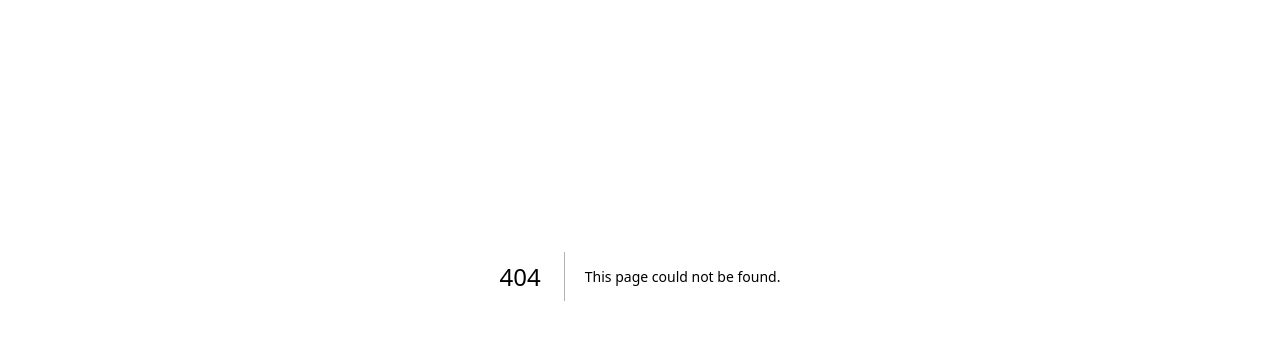
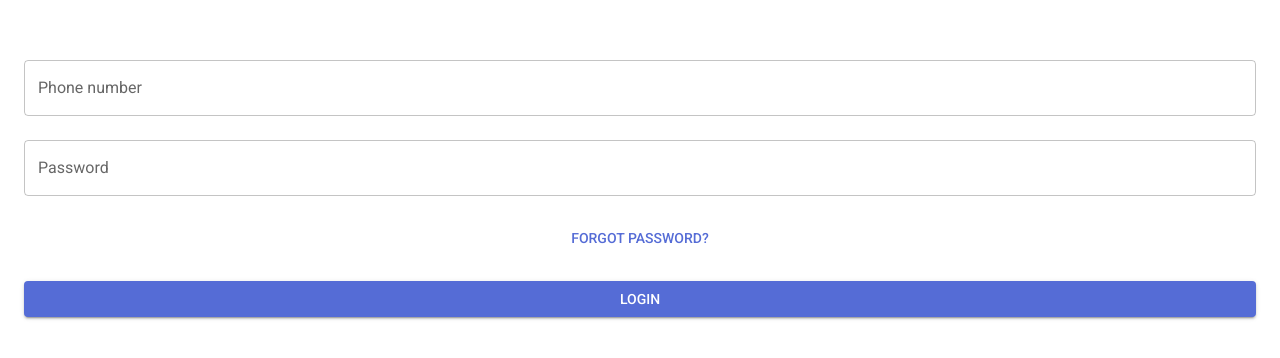
Before and after one commit to akshayjpatil/ramble, a Next.js app: page /login in a window 1280 px wide. Before the commit this address had no page. Shown: the part 124-482 px from the top of the page. Built offline with nearby package versions, Linux system fonts and the light colour scheme.

Commit message:
Adding Login screen and react-hook-form for from handling

```diff
--- a/package.json
+++ b/package.json
@@ -11,13 +11,17 @@
   "dependencies": {
     "@emotion/react": "^11.10.5",
     "@emotion/styled": "^11.10.5",
+    "@hookform/resolvers": "^2.9.10",
     "@mui/icons-material": "^5.10.9",
+    "@mui/lab": "^5.0.0-alpha.108",
     "@mui/material": "^5.10.13",
     "@next/font": "^13.0.2",
     "next": "13.0.2",
     "react": "18.2.0",
     "react-dom": "18.2.0",
-    "realm-web": "^2.0.0"
+    "react-hook-form": "^7.39.4",
+    "realm-web": "^2.0.0",
+    "yup": "^0.32.11"
   },
   "devDependencies": {
     "@types/node": "18.11.9",
--- /dev/null
+++ b/pages/login.tsx
@@ -0,0 +1,3 @@
+import { LoginScreen } from "../src/components/templates/Login";
+
+export default LoginScreen;
--- /dev/null
+++ b/src/components/atoms/TextField/TextField.tsx
@@ -0,0 +1,41 @@
+import {
+  TextFieldProps as MuiTextFieldProps,
+  TextField as MuiTextField,
+  Typography,
+} from "@mui/material";
+import { Control, Controller, FieldValues } from "react-hook-form";
+
+export type TextFieldProps = Omit<MuiTextFieldProps, "variant"> & {
+  name: string;
+  control: Control<FieldValues, any>;
+  label: string;
+  errorText?: string | undefined;
+};
+
+export const TextField = ({
+  name,
+  control,
+  label,
+  errorText,
+  ...textFieldProps
+}: TextFieldProps) => {
+  return (
+    <Controller
+      name={name}
+      control={control}
+      defaultValue={""}
+      render={({ field: { onChange, value } }) => (
+        <>
+          <MuiTextField
+            onChange={onChange}
+            value={value}
+            label={label}
+            variant={"outlined"}
+            helperText={errorText}
+            {...textFieldProps}
+          />
+        </>
+      )}
+    />
+  );
+};
--- /dev/null
+++ b/src/components/atoms/TextField/index.tsx
@@ -0,0 +1 @@
+export * from "./TextField";
--- a/src/components/templates/Home/HomeScreen.tsx
+++ b/src/components/templates/Home/HomeScreen.tsx
@@ -19,7 +19,7 @@ export const Home = () => {
     { name: "Champa", phone: "981-123-1231", truncatedLastMessage: "Hola!" },
   ];
   return (
-    <Container disableGutters>
+    <Container disableGutters maxWidth={false}>
       <Box flexGrow={1}>
         <AppBar position="static" sx={{ mb: 2 }}>
           <Toolbar>
--- /dev/null
+++ b/src/components/templates/Login/LoginScreen.tsx
@@ -0,0 +1,69 @@
+import { Button, Container, Stack } from "@mui/material";
+import LoadingButton from "@mui/lab/LoadingButton";
+import { useRouter } from "next/router";
+import { useForm } from "react-hook-form";
+import * as Yup from "yup";
+import { yupResolver } from "@hookform/resolvers/yup";
+import { TextField } from "../../atoms/TextField";
+import { useState } from "react";
+
+export type LoginScreenProps = {};
+
+const validationSchema = Yup.object().shape({
+  phoneNumber: Yup.string()
+    .required("Phone number is required")
+    .matches(new RegExp("[0-9]{7}"), "Please enter a valid phone number"),
+  password: Yup.string().required("Password is a required field"),
+});
+
+export const LoginScreen = (props: LoginScreenProps) => {
+  const router = useRouter();
+  const {
+    control,
+    handleSubmit,
+    formState: { errors },
+  } = useForm({
+    resolver: yupResolver(validationSchema),
+    reValidateMode: "onBlur",
+  });
+  const [spinning, toggleSpinning] = useState(false);
+
+  const handleLoginClick = handleSubmit((data: any) => {
+    toggleSpinning(!spinning);
+    // Todo: Add login action here
+    console.log("clicked on login", data);
+    router.replace({ pathname: "/" });
+    toggleSpinning(!spinning);
+  });
+
+  return (
+    <Container maxWidth={false} disableGutters sx={{ py: 20 }}>
+      <form>
+        <Stack spacing={3} padding={3}>
+          <TextField
+            name={`phoneNumber`}
+            label={`Phone number`}
+            type={"number"}
+            control={control}
+            error={!!errors.phoneNumber}
+            errorText={errors.phoneNumber?.message as string}
+          />
+          <TextField
+            name={`password`}
+            label={`Password`}
+            type={"password"}
+            control={control}
+            error={!!errors.password}
+            errorText={errors.password?.message as string}
+          />
+          <Button variant={"text"}>{`Forgot password?`}</Button>
+          <LoadingButton
+            loading={spinning}
+            onClick={handleLoginClick}
+            variant={"contained"}
+          >{`Login`}</LoadingButton>
+        </Stack>
+      </form>
+    </Container>
+  );
+};
--- /dev/null
+++ b/src/components/templates/Login/index.tsx
@@ -0,0 +1 @@
+export * from "./LoginScreen";
```
Also changed, not shown: 1 other file (tests, documents, lock files or other folders).
